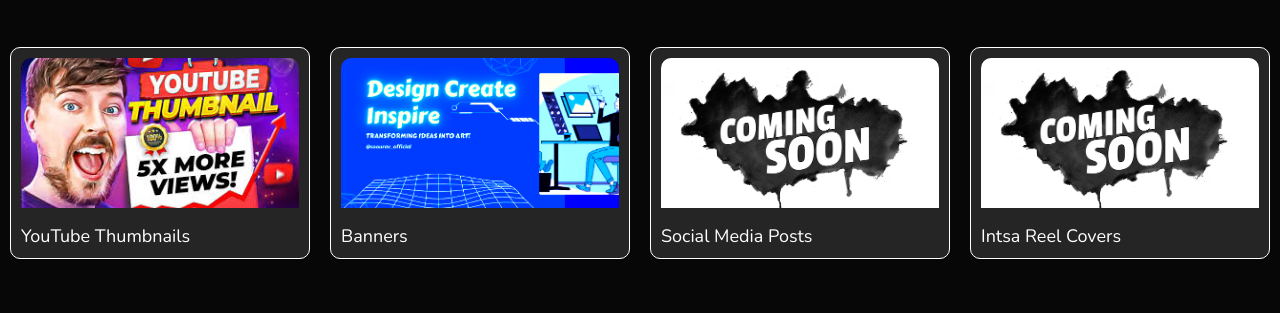
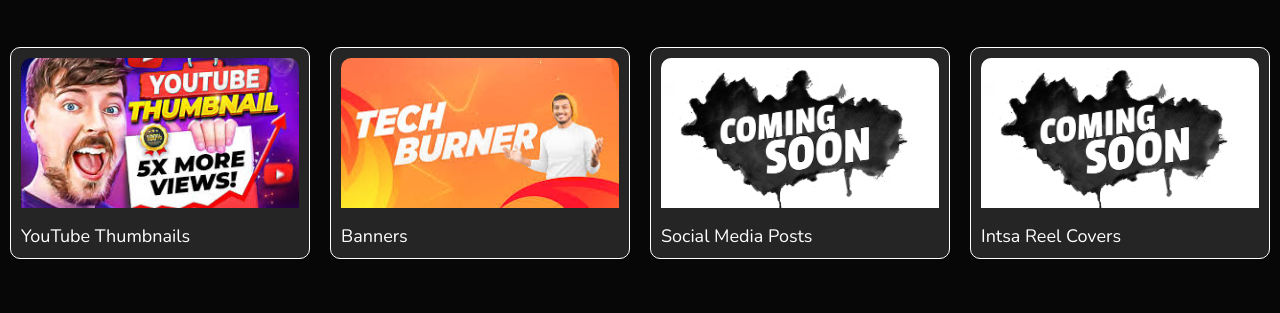
Before and after one commit to Sourabh-75/Portfolio, a plain HTML site: page index.html in a window 1280 px wide. Shown: the part 487-800 px from the top of the page. Drawn offline with nearby package versions, Linux system fonts and the light colour scheme.

Commit message:
add banner image

```diff
--- a/index.html
+++ b/index.html
@@ -77,7 +77,7 @@
 
         <a href="bannerPage/banner.html" target="_blank">
           <div class="card">
-            <img src="banner/fb-banner1.png" alt="image" />
+            <img src="images/banner-card-image.jpeg" alt="image" />
             <h3>Banners</h3>
           </div>
         </a>
```
Also changed, not shown: images/banner-card-image.jpeg (added).
